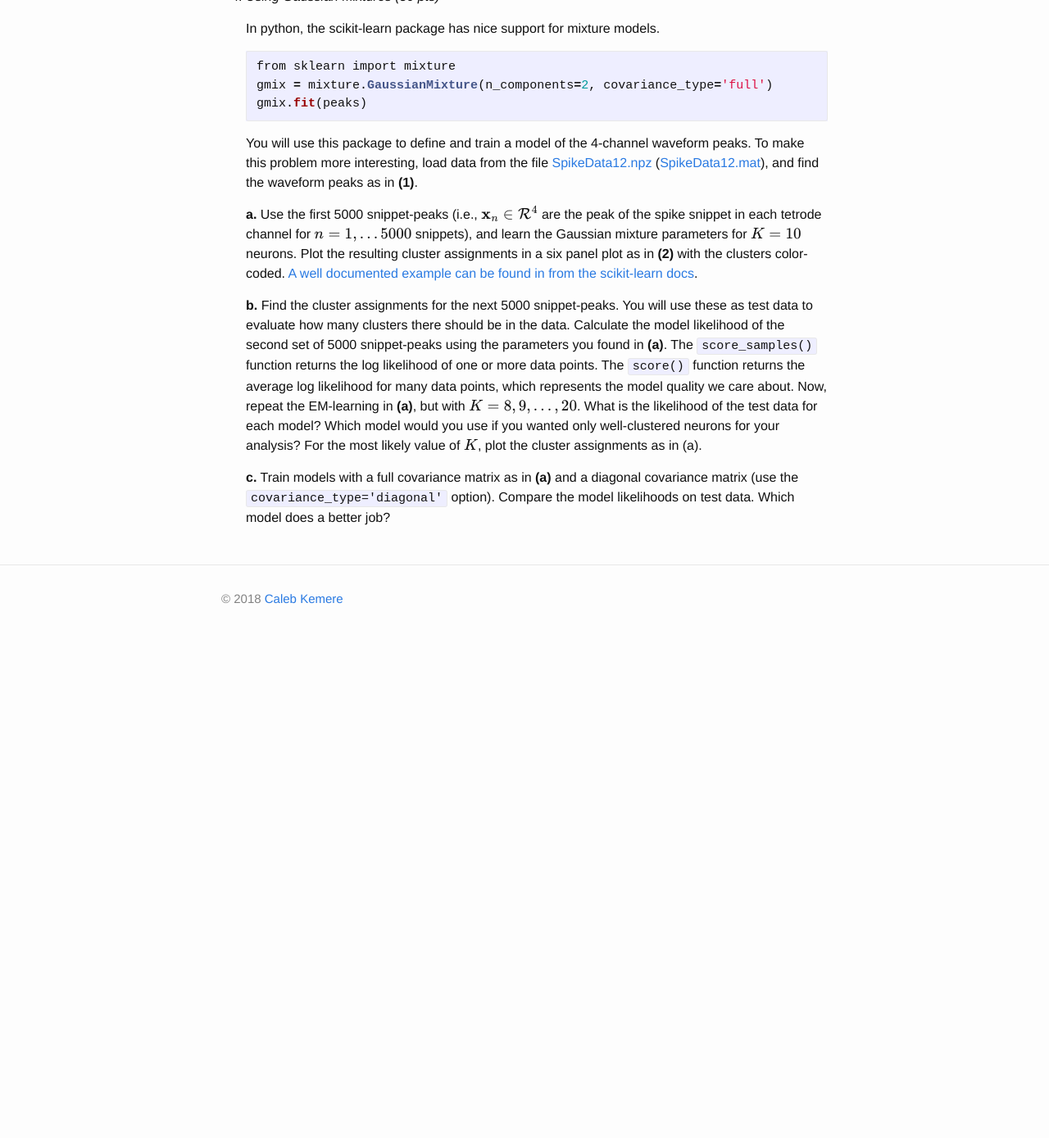
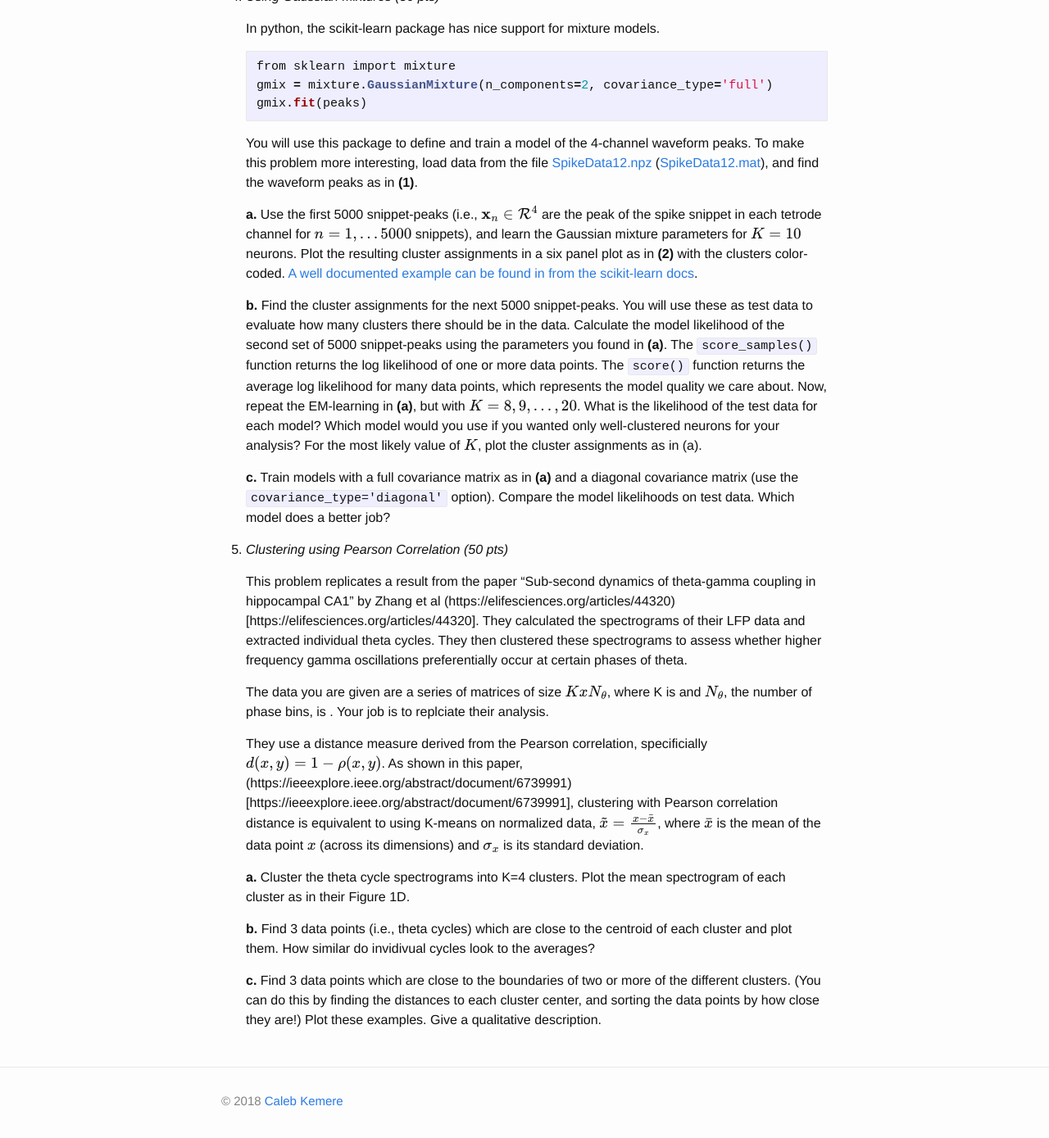
Before and after one commit to elec548/elec548.github.io, a Jekyll site: the page built from Assignments/hw4.md, in a window 1280 px wide and 1400 px high, scrolled down 3322 px. Shown: the top 1389 px of the window at 82% size. Built offline with Jekyll 4.4.1, drawn with Linux system fonts in a browser that asks for light colours; formulas are drawn with MathJax 3; before the commit the page ends 4110 px from its top, so only the background shows below that; some of the changed text lies outside the part shown.

Commit message:
Temporary update of HW4

```diff
--- a/Assignments/hw4.md
+++ b/Assignments/hw4.md
@@ -14,7 +14,7 @@ spike sorting action potentials data. You should submit both commented code and
 a write-up for this homework assignment._
 
 
-### Description of data set
+### Description of the first data set
 The dataset for this problem is linked in the numpy file
 [SpikeData05.npz](SpikeData05.npz) ([SpikeData05.mat](SpikeData05.mat)), which
 contains numpy arrays `SpikeWaveforms` and ~~`RawData`~~. (The raw data was too
@@ -225,3 +225,33 @@ and the recorded portion of the action potential waveform ("snippet") is in a
     **c.** Train models with a full covariance matrix as in **(a)** and a diagonal covariance
     matrix (use the `covariance_type='diagonal'` option). Compare the model likelihoods on test
     data. Which model does a better job?
+
+
+5. _Clustering using Pearson Correlation (50 pts)_
+
+    This problem replicates a result from the paper "Sub-second dynamics of theta-gamma coupling in
+    hippocampal CA1" by Zhang et al
+    (https://elifesciences.org/articles/44320)[https://elifesciences.org/articles/44320]. They
+    calculated the spectrograms of their LFP data and extracted individual theta cycles. They then
+    clustered these spectrograms to assess whether higher frequency gamma oscillations
+    preferentially occur at certain phases of theta.
+
+    The data you are given are a series of matrices of size $$K x N_{\theta}$$, where K is and
+    $$N_{\theta}$$, the number of phase bins, is . Your job is to replciate their analysis.
+
+    They use a distance measure derived from the Pearson correlation, specificially
+    $$d(x,y) = 1 - \rho(x,y)$$. As shown in this paper,
+    (https://ieeexplore.ieee.org/abstract/document/6739991)[https://ieeexplore.ieee.org/abstract/document/6739991],
+    clustering with Pearson correlation distance is equivalent to using K-means on normalized data,
+    $$\tilde{x} = \frac{x - \bar{x}}{\sigma_x}$$, where $$\bar{x}$$ is the mean of the data point
+    $$x$$ (across its dimensions) and $$\sigma_x$$ is its standard deviation.
+
+    **a.** Cluster the theta cycle spectrograms into K=4 clusters. Plot the mean spectrogram of
+    each cluster as in their Figure 1D.
+
+    **b.** Find 3 data points (i.e., theta cycles) which are close to the centroid of each cluster
+    and plot them.  How similar do invidivual cycles look to the averages?
+
+    **c.** Find 3 data points which are close to the boundaries of two or more of the different
+    clusters. (You can do this by finding the distances to each cluster center, and sorting the data
+    points by how close they are!) Plot these examples. Give a qualitative description.
```
Also changed, not shown: other parts of Assignments/hw4.md (+1 -1 lines).
